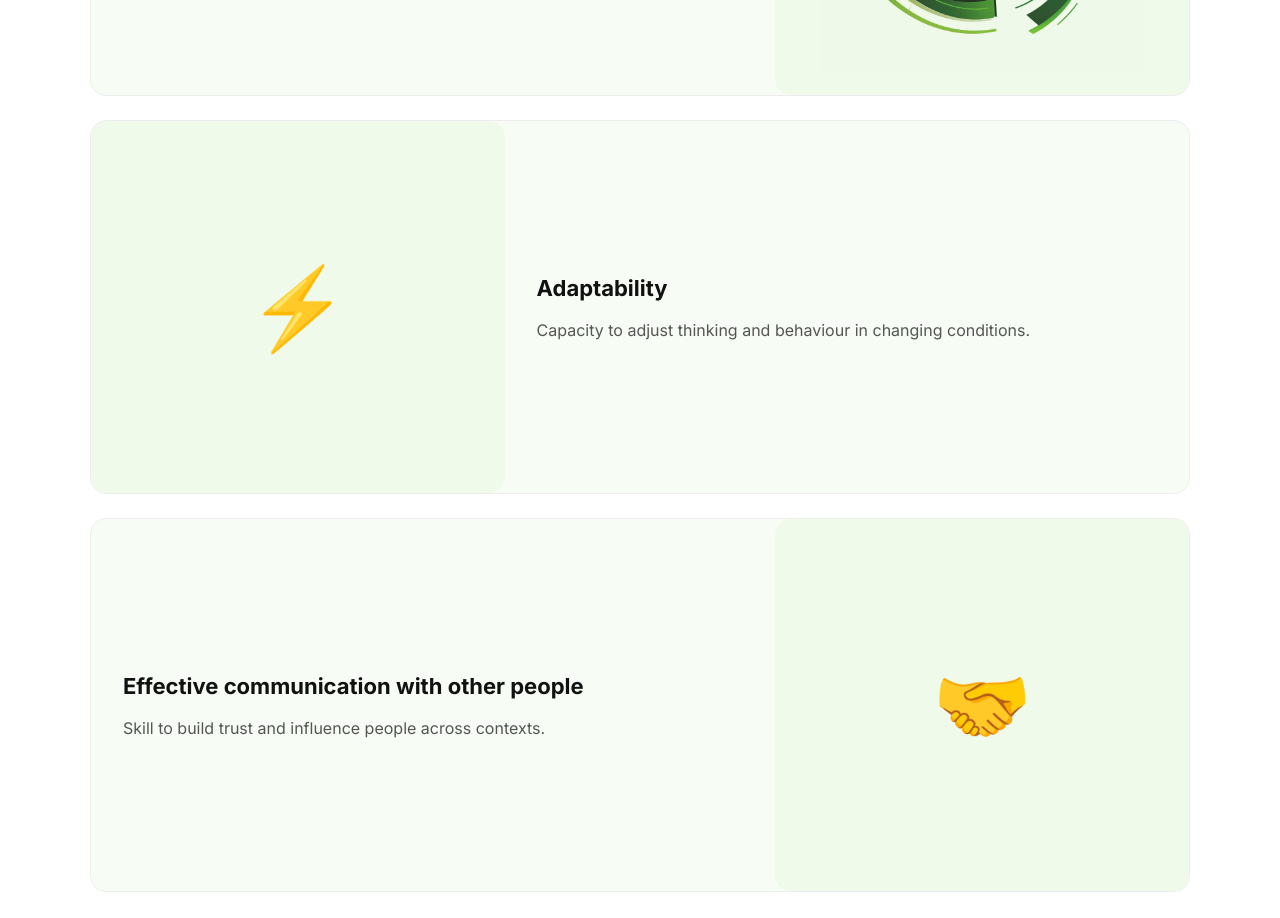
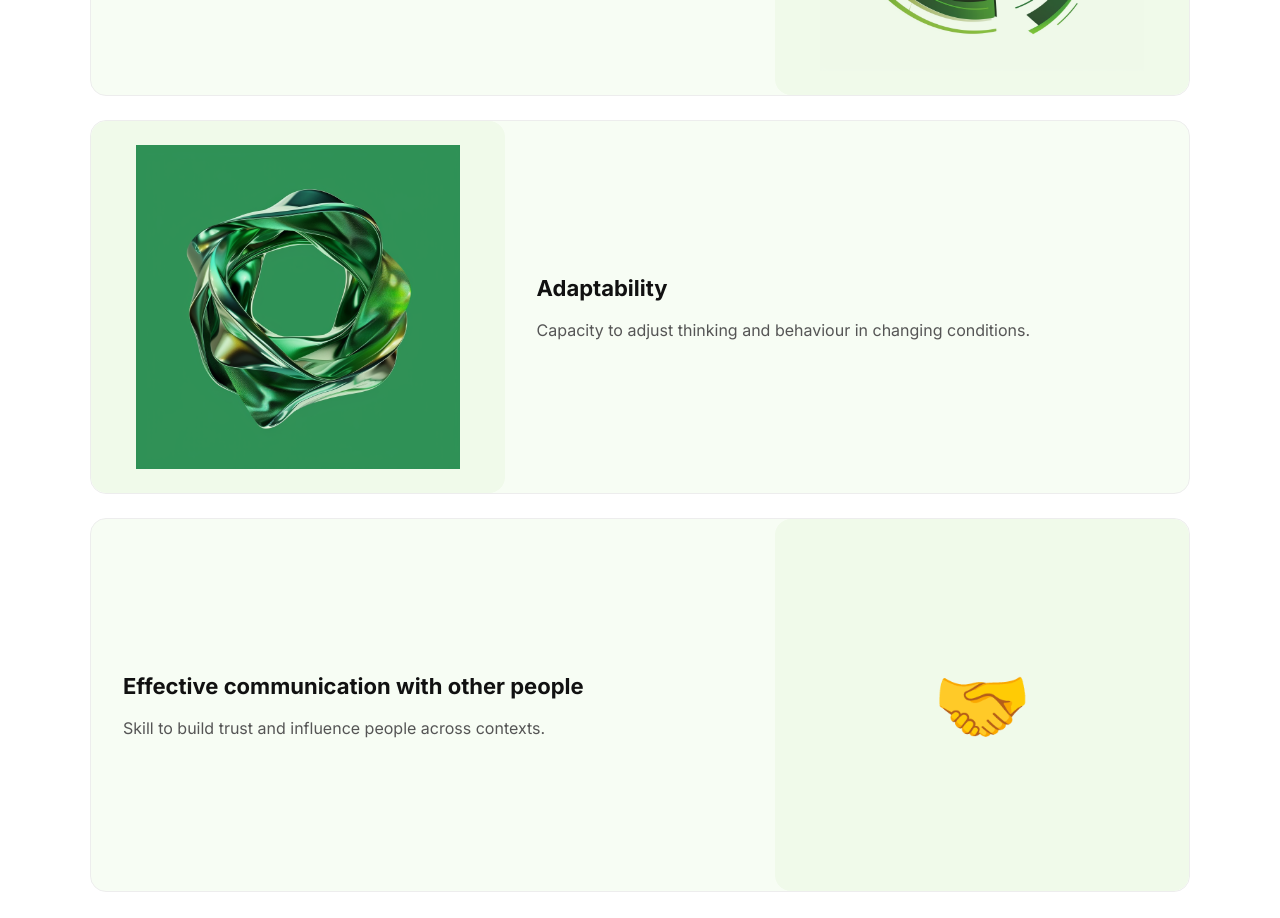
Before and after one commit to svkorovin-jpg/gntpower, a Next.js app: page /en in a window 1280 px wide. Shown: the part 2260-3178 px from the top of the page. Built offline with nearby package versions, Linux system fonts and the light colour scheme.

Commit message:
Add adapt.png for third competency card

```diff
--- a/components/Competencies.tsx
+++ b/components/Competencies.tsx
@@ -2,7 +2,7 @@ import Image from "next/image"
 import FadeIn from "./FadeIn"
 
 const ICONS = ["🧩", "🎯", "⚡", "🤝"]
-const IMAGES: (string | null)[] = ["/systemic.png", "/result.png", null, null]
+const IMAGES: (string | null)[] = ["/systemic.png", "/result.png", "/adapt.png", null]
 
 type CompetencyItem = {
   title: string
```
Also changed, not shown: public/adapt.png (added).
